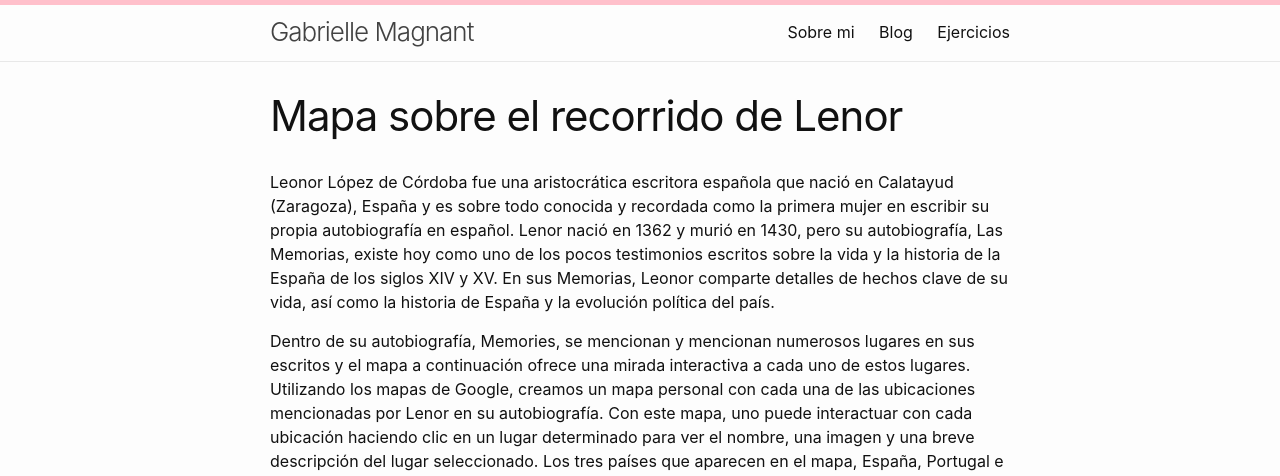
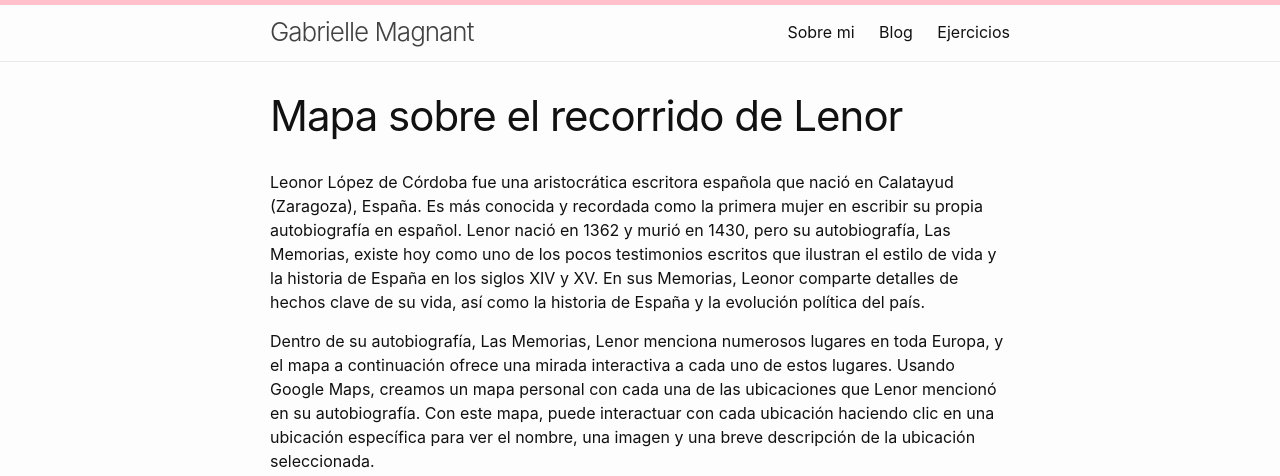
Before and after one commit to gmagnant00/gmagnant00.github.io, a Jekyll site: the page built from ejercicios/mapa.md, in a window 1280 px wide. Shown: the top 476 px of the page. Built offline with Jekyll 4.4.1, drawn with Linux system fonts in a browser that asks for light colours; some of the changed text lies outside the part shown.

Commit message:
Update mapa.md

```diff
--- a/ejercicios/mapa.md
+++ b/ejercicios/mapa.md
@@ -3,8 +3,8 @@ layout: page
 title: Mapa sobre el recorrido de Lenor
 ---
 
-Leonor López de Córdoba fue una aristocrática escritora española que nació en Calatayud (Zaragoza), España y es sobre todo conocida y recordada como la primera mujer en escribir su propia autobiografía en español. Lenor nació en 1362 y murió en 1430, pero su autobiografía, Las Memorias, existe hoy como uno de los pocos testimonios escritos sobre la vida y la historia de la España de los siglos XIV y XV. En sus Memorias, Leonor comparte detalles de hechos clave de su vida, así como la historia de España y la evolución política del país.
+Leonor López de Córdoba fue una aristocrática escritora española que nació en Calatayud (Zaragoza), España. Es más conocida y recordada como la primera mujer en escribir su propia autobiografía en español. Lenor nació en 1362 y murió en 1430, pero su autobiografía, Las Memorias, existe hoy como uno de los pocos testimonios escritos que ilustran el estilo de vida y la historia de España en los siglos XIV y XV. En sus Memorias, Leonor comparte detalles de hechos clave de su vida, así como la historia de España y la evolución política del país.
 
-Dentro de su autobiografía, Memories, se mencionan y mencionan numerosos lugares en sus escritos y el mapa a continuación ofrece una mirada interactiva a cada uno de estos lugares. Utilizando los mapas de Google, creamos un mapa personal con cada una de las ubicaciones mencionadas por Lenor en su autobiografía. Con este mapa, uno puede interactuar con cada ubicación haciendo clic en un lugar determinado para ver el nombre, una imagen y una breve descripción del lugar seleccionado. Los tres países que aparecen en el mapa, España, Portugal e Inglaterra, crean una red visual de las relaciones que se tenían entre Leonor y los que visitaba en cada lugar.
+Dentro de su autobiografía, Las Memorias, Lenor menciona numerosos lugares en toda Europa, y el mapa a continuación ofrece una mirada interactiva a cada uno de estos lugares. Usando Google Maps, creamos un mapa personal con cada una de las ubicaciones que Lenor mencionó en su autobiografía. Con este mapa, puede interactuar con cada ubicación haciendo clic en una ubicación específica para ver el nombre, una imagen y una breve descripción de la ubicación seleccionada.
 
 <iframe src="https://www.google.com/maps/d/u/0/embed?mid=1IexcmbUepsO-s7byWvxxX49XTAGufTxQ" width="660" height="500"></iframe>
```
